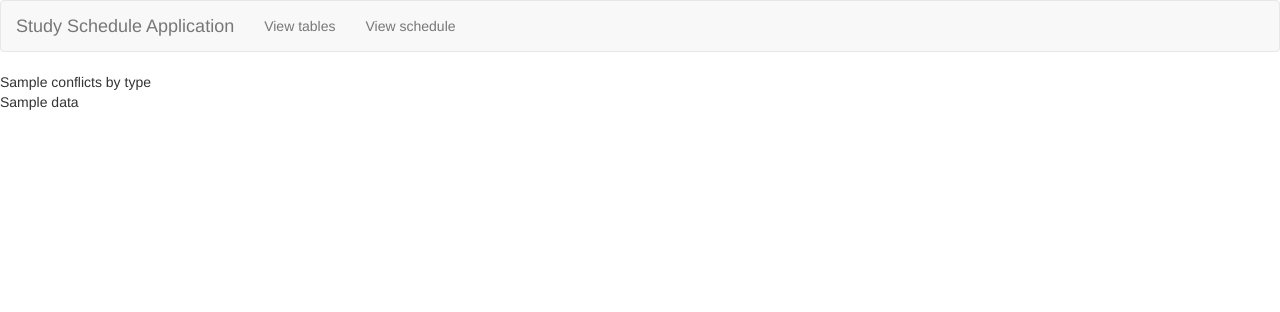
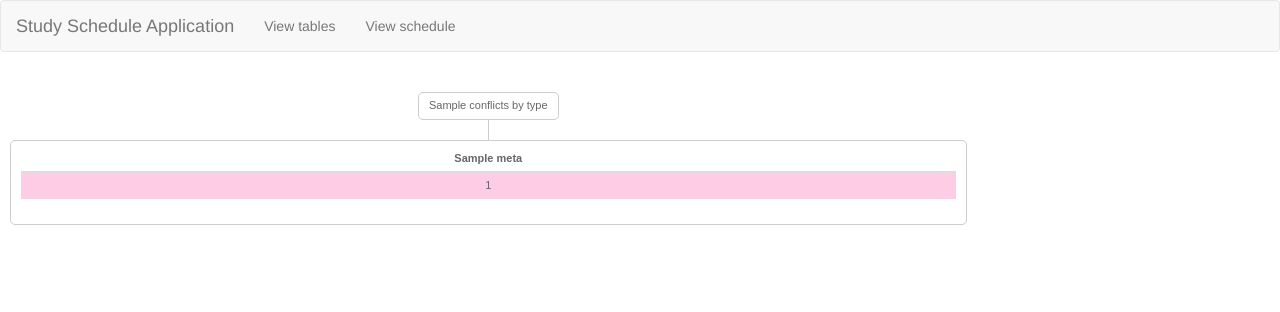
Before and after one commit to boriswinner/wba, a Flask app: template templates/conflictsView.html in a window 1280 px wide. Shown: the top 312 px of the page. Run offline with Flask 2, Linux system fonts and the light colour scheme; the template is opened without the code that fills it: most values are stand-ins (such as "Sample title", 1, 10 or a date in 2020).

Commit message:
Design update for conflicts

```diff
--- a/main.py
+++ b/main.py
@@ -373,7 +373,7 @@ def viewConflicts():
     conflictsSearcher = conflicts.ConflictsSearcher(globalvars.cur,queryPartsR[1],queryPartsR[2][2:],queryPartsL[1],queryPartsL[2][2:])
     conflictsSearcher.findConflicts()
 
-    return (render_template("conflictsView.html",conflictsByTypes = conflictsSearcher.conflictsByTypes))
+    return (render_template("conflictsView.html",conflictsByTypes = conflictsSearcher.conflictsByTypes, columnNames = dw.columnNames, meta=dw.tableMetadataDict, selectedPage = 0, selectedPagination = 100))
 
 if __name__ == "__main__":
     app.run(debug=True)
--- /dev/null
+++ b/static/css/tree.css
@@ -0,0 +1,102 @@
+/*Now the CSS*/
+* {margin: 0; padding: 0;}
+
+.tree ul {
+	padding-top: 20px; position: relative;
+
+	transition: all 0.5s;
+	-webkit-transition: all 0.5s;
+	-moz-transition: all 0.5s;
+}
+
+.tree li {
+	float: left; text-align: center;
+	list-style-type: none;
+	position: relative;
+	padding: 20px 5px 0 5px;
+
+	transition: all 0.5s;
+	-webkit-transition: all 0.5s;
+	-moz-transition: all 0.5s;
+}
+
+/*We will use ::before and ::after to draw the connectors*/
+
+.tree li::before, .tree li::after{
+	content: '';
+	position: absolute; top: 0; right: 50%;
+	border-top: 1px solid #ccc;
+	width: 50%; height: 20px;
+}
+.tree li::after{
+	right: auto; left: 50%;
+	border-left: 1px solid #ccc;
+}
+
+/*We need to remove left-right connectors from elements without
+any siblings*/
+.tree li:only-child::after, .tree li:only-child::before {
+	display: none;
+}
+
+/*Remove space from the top of single children*/
+.tree li:only-child{ padding-top: 0;}
+
+/*Remove left connector from first child and
+right connector from last child*/
+.tree li:first-child::before, .tree li:last-child::after{
+	border: 0 none;
+}
+/*Adding back the vertical connector to the last nodes*/
+.tree li:last-child::before{
+	border-right: 1px solid #ccc;
+	border-radius: 0 5px 0 0;
+	-webkit-border-radius: 0 5px 0 0;
+	-moz-border-radius: 0 5px 0 0;
+}
+.tree li:first-child::after{
+	border-radius: 5px 0 0 0;
+	-webkit-border-radius: 5px 0 0 0;
+	-moz-border-radius: 5px 0 0 0;
+}
+
+/*Time to add downward connectors from parents*/
+.tree ul ul::before{
+	content: '';
+	position: absolute; top: 0; left: 50%;
+	border-left: 1px solid #ccc;
+	width: 0; height: 20px;
+}
+
+.tree li a{
+	border: 1px solid #ccc;
+	padding: 5px 10px;
+	text-decoration: none;
+	color: #666;
+	font-family: arial, verdana, tahoma;
+	font-size: 11px;
+	display: inline-block;
+
+	border-radius: 5px;
+	-webkit-border-radius: 5px;
+	-moz-border-radius: 5px;
+
+	transition: all 0.5s;
+	-webkit-transition: all 0.5s;
+	-moz-transition: all 0.5s;
+}
+
+/*Time for some hover effects*/
+/*We will apply the hover effect the the lineage of the element also*/
+.tree li a:hover, .tree li a:hover+ul li a {
+	background: #c8e4f8; color: #000; border: 1px solid #94a0b4;
+}
+/*Connector styles on hover*/
+.tree li a:hover+ul li::after,
+.tree li a:hover+ul li::before,
+.tree li a:hover+ul::before,
+.tree li a:hover+ul ul::before{
+	border-color:  #94a0b4;
+}
+
+/*Thats all.
--- a/templates/conflictsView.html
+++ b/templates/conflictsView.html
@@ -3,12 +3,25 @@
 {% endblock %}
 
 {% block content %}
-{% for i in conflictsByTypes %}
-    {{ i.label }}
-    <br>
-    {% for j in i.data %}
-        {{ j }}
-        <br>
+    {% for i in conflictsByTypes %}
+        <div class="tree">
+            <ul>
+                <li>
+                    <a href="#">{{ i.label }}</a>
+                    <ul>
+                        {% for j in i.data %}
+                            <li>
+
+                                <a href = "#">{% with tableData = j, columnNames = columnNames %}
+                                    {% include 'tableGen-min.html' %}
+                                {% endwith %}</a>
+                            </li>
+                        {% endfor %}
+                    </ul>
+                </li>
+            </ul>
+        </div>
+        <br><br><br><br><br><br><br><br><br><br><br>
     {% endfor %}
-{% endfor %}
+
 {% endblock %}
--- a/templates/layout.html
+++ b/templates/layout.html
@@ -6,6 +6,7 @@
     <meta charset="utf-8">
     <meta name="viewport" content="width=device-width, initial-scale=1">
     <link rel="stylesheet" href="../static/css/bootstrap.min.css">
+    <link rel="stylesheet" href="../static/css/tree.css">
     <script src="../static/jquery-3.2.1.min.js"></script>
     <script src="../static/js/bootstrap.min.js"></script>
     <style type="text/css">
--- /dev/null
+++ b/templates/tableGen-min.html
@@ -0,0 +1,25 @@
+<table id="dataView" class="table table-striped table-condensed ">
+    <thead>
+    <tr class="header">
+        {% for i in columnNames %}
+            <th class="col-sm-1">{{ meta[i].name }}</th>
+        {% endfor %}
+    </tr>
+    </thead>
+    <tbody>
+    {% for i in range(tableData|length) %}
+        <tr>
+            {% set id = [0] %}
+            {% for j in range(columnNames|length) %}
+                <td
+                        {% if (i < tableData|length-1) and (tableData[i][j] != tableData[i + 1][j]) %}bgcolor = "#ffcce6"{% endif %}
+                        {% if (i == tableData|length-1) and (tableData[i][j] != tableData[i - 1][j]) %}bgcolor = "#ffcce6"{% endif %}
+                >{{ tableData[i][j] }}</td>
+                {% if (meta[columnNames[j]].type == 'key') %}
+                    {% if id.append(id.pop() + tableData[i][j]) %}{% endif %}
+                {% endif %}
+            {% endfor %}
+        </tr>
+    {% endfor %}
+    </tbody>
+</table>
```
